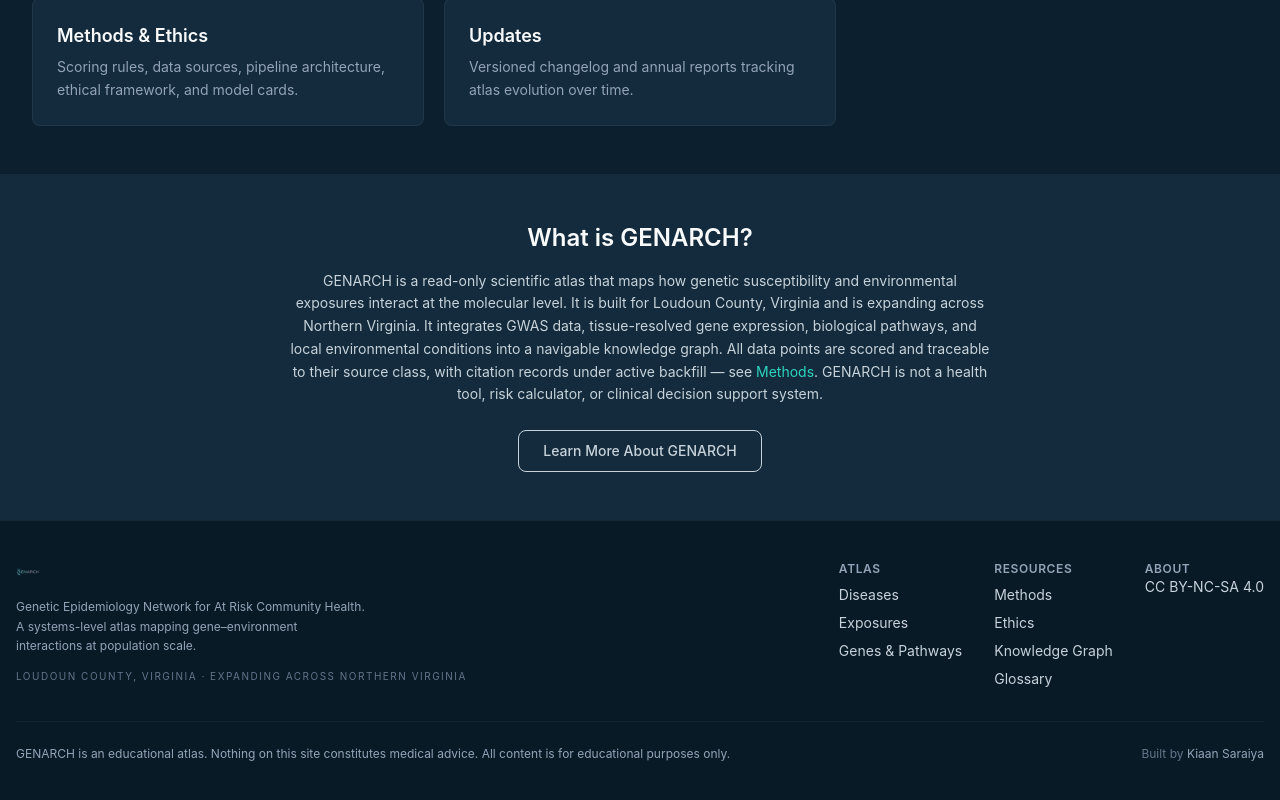
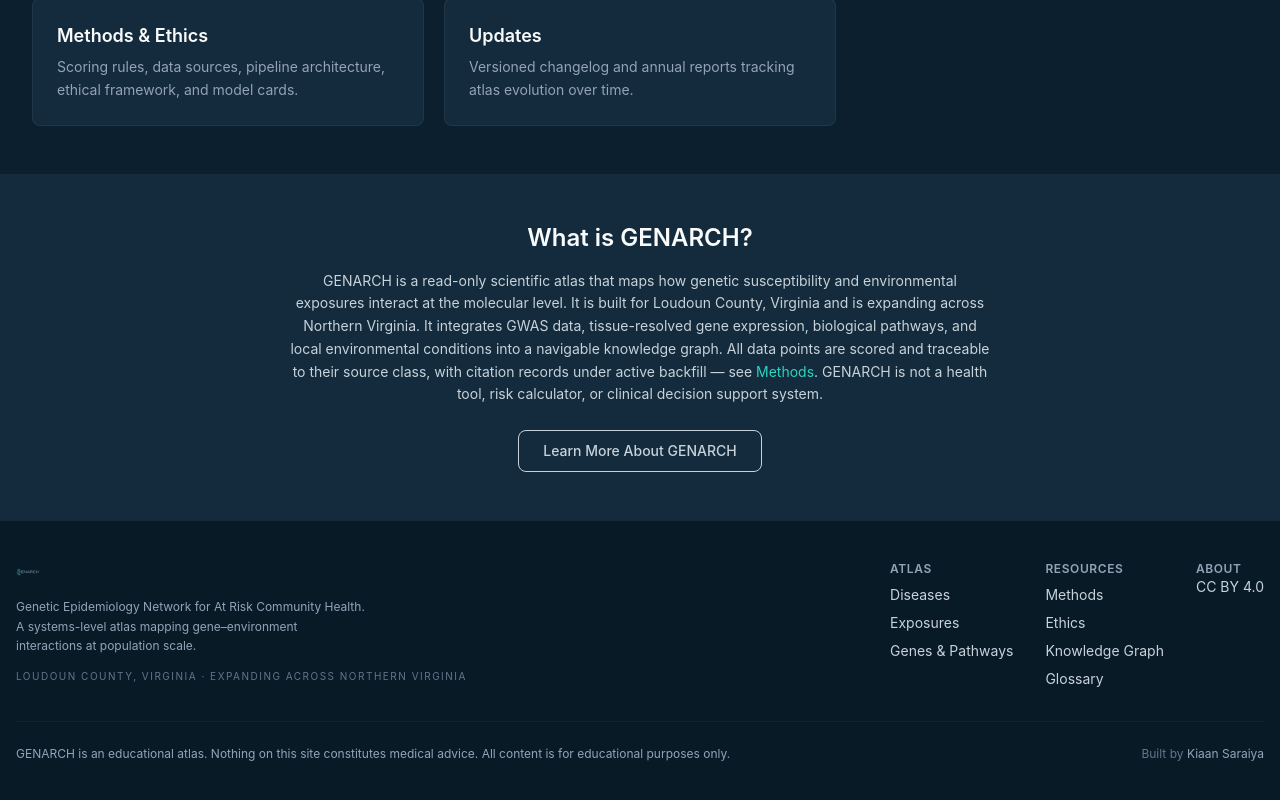
Before and after one commit to ksaraiya388/GENARCH, a Next.js app in the folder site/: page / in a window 1280 px wide. Shown: the part 2517-3317 px from the top of the page. Built offline with nearby package versions, Linux system fonts and the light colour scheme.

Commit message:
Fix duplicated clause, DEQ project URL, footer license

```diff
--- a/site/src/app/community/data-center-alley/page.tsx
+++ b/site/src/app/community/data-center-alley/page.tsx
@@ -505,7 +505,7 @@ export default function DataCenterCorridorPage() {
             <p>
               The single day that differs is {reviewed.date}, where the recomputation gives{" "}
               {n1(reviewed.truncated)} against a published {n1(reviewed.published)}. DEQ staff
-              reviewed that date and reviewed that date, said that recomputing from hourly values also gives{" "}
+              reviewed that date, said that recomputing from hourly values also gives{" "}
               {n1(reviewed.truncated)}, and noted that they were unsure why the invalid hour at 10:00 was not excluded from
               the published daily export (DEQ staff, correspondence, 2026-08-16).
             </p>
--- a/site/src/components/Footer.tsx
+++ b/site/src/components/Footer.tsx
@@ -50,11 +50,11 @@ export function Footer() {
             <div className="space-y-2">
               <p className="text-xs font-semibold uppercase tracking-wider text-cool-mid">About</p>
               <Link
-                href="https://creativecommons.org/licenses/by-nc-sa/4.0/"
+                href="https://creativecommons.org/licenses/by/4.0/"
                 target="_blank" rel="noopener noreferrer"
                 className="text-cool-light hover:text-teal-primary text-sm no-underline"
               >
-                CC BY-NC-SA 4.0
+                CC BY 4.0
               </Link>
             </div>
           </div>
--- a/site/src/content/deq-attribution.ts
+++ b/site/src/content/deq-attribution.ts
@@ -59,7 +59,7 @@ export const DEQ_SOURCES: Record<
     citation:
       'Virginia DEQ, Office of Air Quality Monitoring, "Data Center Air Quality Analysis", August 7, 2026',
     sourceUrl:
-      "https://www.deq.virginia.gov/air/air-monitoring/data-center-air-monitoring",
+      "https://www.deq.virginia.gov/news-info/shortcuts/topics-of-interest/data-center-air-monitoring-project",
     retrieved: "2026-08-11",
   },
   // DEQ reissues this analysis weekly, so the edition date is part of the citation, not a
@@ -69,13 +69,13 @@ export const DEQ_SOURCES: Record<
     citation:
       'Virginia DEQ, Office of Air Quality Monitoring, "Data Center Air Quality Analysis", August 14, 2026',
     sourceUrl:
-      "https://www.deq.virginia.gov/air/air-monitoring/data-center-air-monitoring",
+      "https://www.deq.virginia.gov/news-info/shortcuts/topics-of-interest/data-center-air-monitoring-project",
     retrieved: "2026-08-14",
   },
   project: {
     citation: "Virginia DEQ, Data Center Air Monitoring Project",
     sourceUrl:
-      "https://www.deq.virginia.gov/air/air-monitoring/data-center-air-monitoring",
+      "https://www.deq.virginia.gov/news-info/shortcuts/topics-of-interest/data-center-air-monitoring-project",
     retrieved: "2026-08-11",
   },
   foia: {
```
